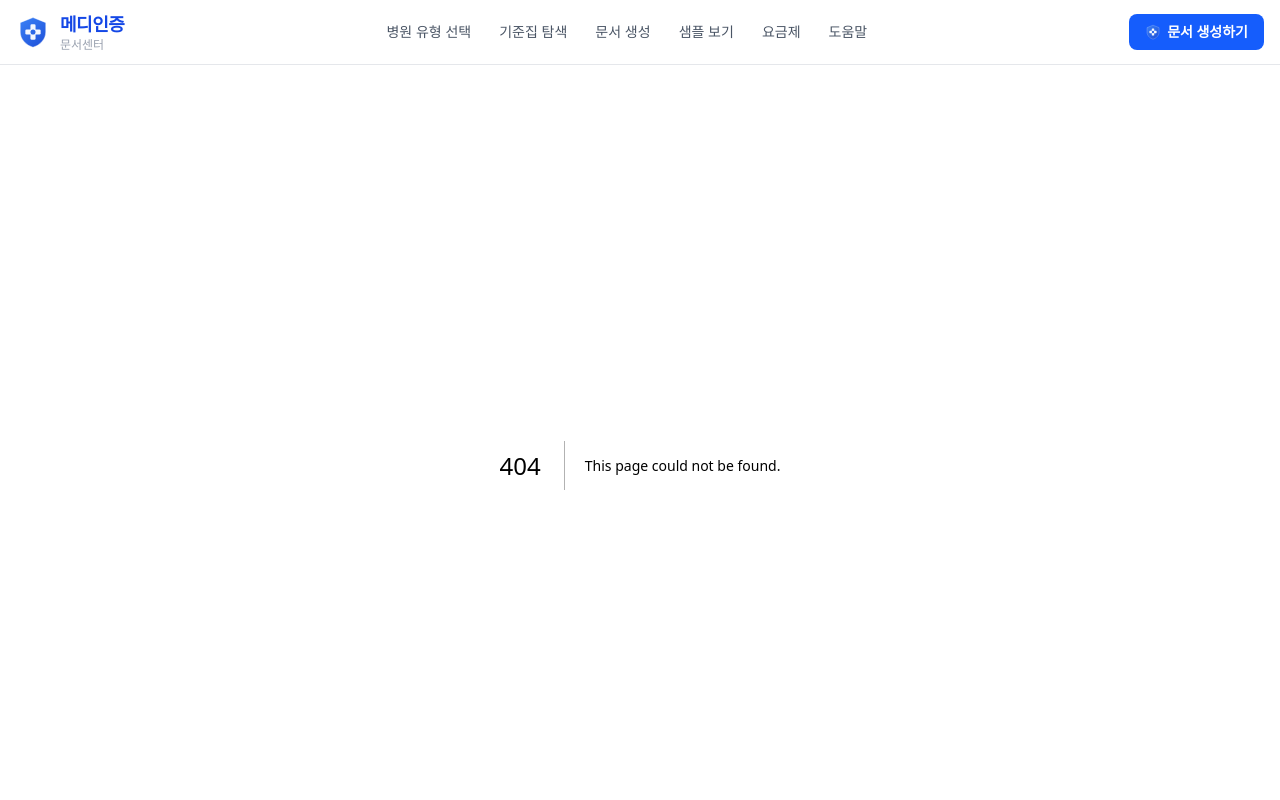
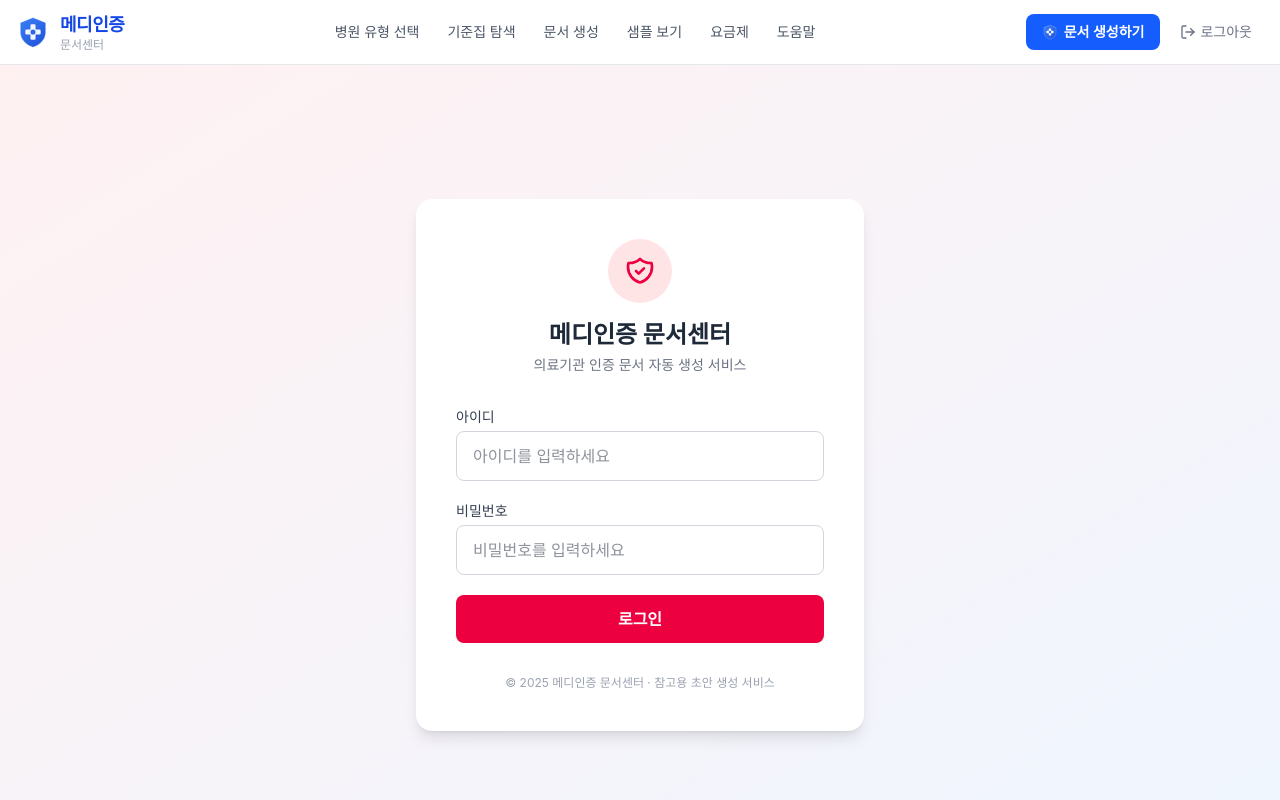
Before and after one commit to matahari999/medicerti-v2, a Next.js app: page /login in a window 1280 px wide. Before the commit this address had no page. Shown: the top 800 px of the page. Built offline with nearby package versions, Linux system fonts and the light colour scheme.

Commit message:
feat: 로그인 시스템 추가 (ID: medicer / 미들웨어 보호 + 로그아웃 버튼)

```diff
--- /dev/null
+++ b/app/api/auth/login/route.ts
@@ -0,0 +1,22 @@
+import { NextRequest, NextResponse } from 'next/server';
+
+const VALID_ID = process.env.ADMIN_ID || 'medicer';
+const VALID_PW = process.env.ADMIN_PW || '1234';
+const SESSION_TOKEN = 'medi_session';
+
+export async function POST(req: NextRequest) {
+  const { id, pw } = await req.json();
+
+  if (id === VALID_ID && pw === VALID_PW) {
+    const res = NextResponse.json({ ok: true });
+    res.cookies.set(SESSION_TOKEN, 'authenticated', {
+      httpOnly: true,
+      path: '/',
+      maxAge: 60 * 60 * 24 * 7, // 7일
+      sameSite: 'lax',
+    });
+    return res;
+  }
+
+  return NextResponse.json({ ok: false, message: '아이디 또는 비밀번호가 올바르지 않습니다.' }, { status: 401 });
+}
--- /dev/null
+++ b/app/api/auth/logout/route.ts
@@ -0,0 +1,7 @@
+import { NextResponse } from 'next/server';
+
+export async function POST() {
+  const res = NextResponse.json({ ok: true });
+  res.cookies.set('medi_session', '', { maxAge: 0, path: '/' });
+  return res;
+}
--- /dev/null
+++ b/app/login/page.tsx
@@ -0,0 +1,99 @@
+'use client';
+
+import { useState } from 'react';
+import { useRouter } from 'next/navigation';
+
+export default function LoginPage() {
+  const router = useRouter();
+  const [id, setId] = useState('');
+  const [pw, setPw] = useState('');
+  const [error, setError] = useState('');
+  const [loading, setLoading] = useState(false);
+
+  async function handleSubmit(e: React.FormEvent) {
+    e.preventDefault();
+    setError('');
+    setLoading(true);
+
+    try {
+      const res = await fetch('/api/auth/login', {
+        method: 'POST',
+        headers: { 'Content-Type': 'application/json' },
+        body: JSON.stringify({ id, pw }),
+      });
+      const data = await res.json();
+
+      if (data.ok) {
+        router.push('/');
+        router.refresh();
+      } else {
+        setError(data.message || '로그인 실패');
+      }
+    } catch {
+      setError('서버 오류가 발생했습니다.');
+    } finally {
+      setLoading(false);
+    }
+  }
+
+  return (
+    <div className="min-h-screen bg-gradient-to-br from-rose-50 to-blue-50 flex items-center justify-center px-4">
+      <div className="bg-white rounded-2xl shadow-lg w-full max-w-md p-10">
+        {/* 로고 */}
+        <div className="text-center mb-8">
+          <div className="inline-flex items-center justify-center w-16 h-16 rounded-full bg-rose-100 mb-4">
+            <svg className="w-8 h-8 text-rose-600" fill="none" stroke="currentColor" viewBox="0 0 24 24">
+              <path strokeLinecap="round" strokeLinejoin="round" strokeWidth={2}
+                d="M9 12l2 2 4-4m5.618-4.016A11.955 11.955 0 0112 2.944a11.955 11.955 0 01-8.618 3.04A12.02 12.02 0 003 9c0 5.591 3.824 10.29 9 11.622 5.176-1.332 9-6.03 9-11.622 0-1.042-.133-2.052-.382-3.016z" />
+            </svg>
+          </div>
+          <h1 className="text-2xl font-bold text-gray-800">메디인증 문서센터</h1>
+          <p className="text-sm text-gray-500 mt-1">의료기관 인증 문서 자동 생성 서비스</p>
+        </div>
+
+        {/* 폼 */}
+        <form onSubmit={handleSubmit} className="space-y-5">
+          <div>
+            <label className="block text-sm font-medium text-gray-700 mb-1">아이디</label>
+            <input
+              type="text"
+              value={id}
+              onChange={(e) => setId(e.target.value)}
+              placeholder="아이디를 입력하세요"
+              required
+              className="w-full px-4 py-3 border border-gray-300 rounded-lg focus:outline-none focus:ring-2 focus:ring-rose-400 focus:border-transparent transition text-gray-800"
+            />
+          </div>
+
+          <div>
+            <label className="block text-sm font-medium text-gray-700 mb-1">비밀번호</label>
+            <input
+              type="password"
+              value={pw}
+              onChange={(e) => setPw(e.target.value)}
+              placeholder="비밀번호를 입력하세요"
+              required
+              className="w-full px-4 py-3 border border-gray-300 rounded-lg focus:outline-none focus:ring-2 focus:ring-rose-400 focus:border-transparent transition text-gray-800"
+            />
+          </div>
+
+          {error && (
+            <p className="text-sm text-red-600 bg-red-50 rounded-lg px-4 py-2">{error}</p>
+          )}
+
+          <button
+            type="submit"
+            disabled={loading}
+            className="w-full bg-rose-600 hover:bg-rose-700 disabled:bg-rose-300 text-white font-semibold py-3 rounded-lg transition"
+          >
+            {loading ? '로그인 중...' : '로그인'}
+          </button>
+        </form>
+
+        <p className="text-center text-xs text-gray-400 mt-8">
+          © 2025 메디인증 문서센터 · 참고용 초안 생성 서비스
+        </p>
+      </div>
+    </div>
+  );
+}
--- a/components/AppHeader.tsx
+++ b/components/AppHeader.tsx
@@ -1,8 +1,8 @@
 'use client';
 import Link from 'next/link';
-import { usePathname } from 'next/navigation';
+import { usePathname, useRouter } from 'next/navigation';
 import { useState } from 'react';
-import { Menu, X } from 'lucide-react';
+import { Menu, X, LogOut } from 'lucide-react';
 import MediLogo from './MediLogo';
 
 const navItems = [
@@ -16,7 +16,14 @@ const navItems = [
 
 export default function AppHeader() {
   const pathname = usePathname();
+  const router = useRouter();
   const [mobileOpen, setMobileOpen] = useState(false);
+
+  async function handleLogout() {
+    await fetch('/api/auth/logout', { method: 'POST' });
+    router.push('/login');
+    router.refresh();
+  }
 
   return (
     <header className="bg-white border-b border-gray-200 sticky top-0 z-50">
@@ -48,7 +55,7 @@ export default function AppHeader() {
             ))}
           </nav>
 
-          {/* CTA + Mobile toggle */}
+          {/* CTA + 로그아웃 + Mobile toggle */}
           <div className="flex items-center gap-2">
             <Link
               href="/generate"
@@ -57,6 +64,14 @@ export default function AppHeader() {
               <MediLogo size={16} />
               문서 생성하기
             </Link>
+            <button
+              onClick={handleLogout}
+              title="로그아웃"
+              className="hidden sm:inline-flex items-center gap-1 px-3 py-2 rounded-lg text-sm font-medium text-gray-500 hover:bg-gray-100 transition-colors"
+            >
+              <LogOut className="w-4 h-4" />
+              로그아웃
+            </button>
             <button
               className="md:hidden p-2 rounded-lg text-gray-600 hover:bg-gray-100"
               onClick={() => setMobileOpen(!mobileOpen)}
@@ -87,6 +102,13 @@ export default function AppHeader() {
               <MediLogo size={16} />
               문서 생성하기
             </Link>
+            <button
+              onClick={handleLogout}
+              className="flex items-center justify-center gap-2 w-full mt-2 px-4 py-2 rounded-lg text-sm font-medium text-gray-600 hover:bg-gray-100"
+            >
+              <LogOut className="w-4 h-4" />
+              로그아웃
+            </button>
           </div>
         )}
       </div>
--- /dev/null
+++ b/middleware.ts
@@ -0,0 +1,35 @@
+import { NextRequest, NextResponse } from 'next/server';
+
+const PUBLIC_PATHS = ['/login', '/api/auth/login'];
+
+export function middleware(req: NextRequest) {
+  const { pathname } = req.nextUrl;
+
+  // 공개 경로 제외
+  if (PUBLIC_PATHS.some((p) => pathname.startsWith(p))) {
+    return NextResponse.next();
+  }
+
+  // 정적 파일 제외
+  if (
+    pathname.startsWith('/_next') ||
+    pathname.startsWith('/favicon') ||
+    pathname.includes('.')
+  ) {
+    return NextResponse.next();
+  }
+
+  // 세션 쿠키 확인
+  const session = req.cookies.get('medi_session');
+  if (!session || session.value !== 'authenticated') {
+    const loginUrl = new URL('/login', req.url);
+    loginUrl.searchParams.set('from', pathname);
+    return NextResponse.redirect(loginUrl);
+  }
+
+  return NextResponse.next();
+}
+
+export const config = {
+  matcher: ['/((?!_next/static|_next/image|favicon.ico).*)'],
+};
```
